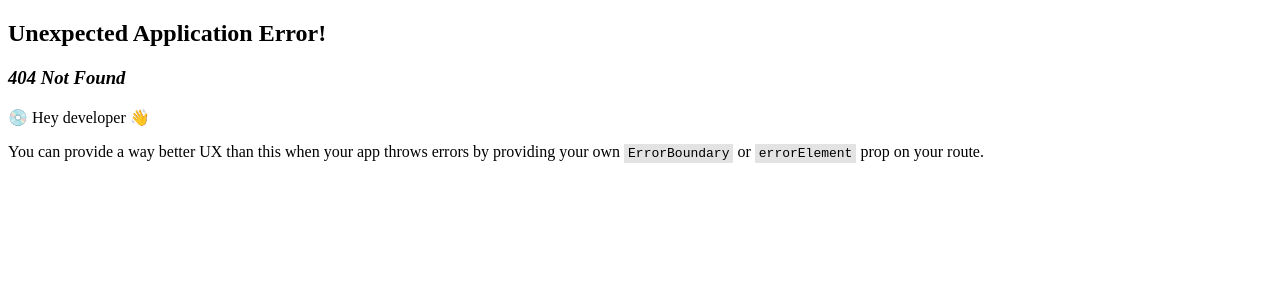
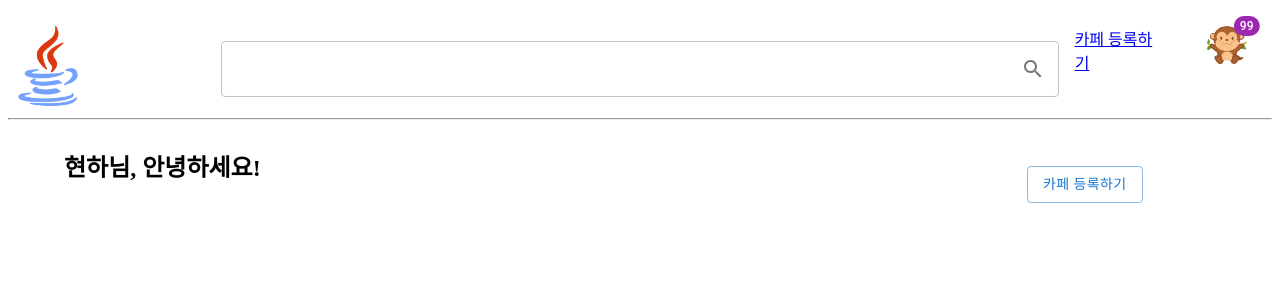
Before and after one commit to DHS-MSA/cafe_review_web, a React (Create React App) app: page /registration in a window 1280 px wide. Before the commit this address had no page. Shown: the top 300 px of the page. Built offline with nearby package versions, Linux system fonts and the light colour scheme.

Commit message:
카페 등록 페이지 추가

```diff
--- a/package.json
+++ b/package.json
@@ -23,6 +23,7 @@
     "react-dom": "^18.2.0",
     "react-router-dom": "^6.4.4",
     "react-scripts": "5.0.1",
+    "styled-components": "^5.3.6",
     "typescript": "^4.4.2",
     "web-vitals": "^2.1.0"
   },
--- a/src/components/layout/Header.tsx
+++ b/src/components/layout/Header.tsx
@@ -6,6 +6,7 @@ import {
     OutlinedInput,
 } from "@mui/material";
 import SearchIcon from "@mui/icons-material/Search";
+import { Link } from "react-router-dom";
 
 /**
  * @description 헤더 컴포넌트
@@ -32,7 +33,9 @@ function Header() {
                     }
                 />
             </Grid>
-            <Grid item xs={1}></Grid>
+            <Grid item xs={1}>
+                <Link to="/registration">카페 등록하기</Link>
+            </Grid>
             <Grid item xs={1} container justifyContent="center">
                 <Badge color="secondary" badgeContent={99} showZero>
                     <Avatar alt="Remy Sharp" src="images/monkey.png" />
--- a/src/components/pages/CafeInfo.tsx
+++ b/src/components/pages/CafeInfo.tsx
@@ -11,9 +11,6 @@ import LinkMui from "@mui/joy/Link";
 import Favorite from "@mui/icons-material/Favorite";
 import Visibility from "@mui/icons-material/Visibility";
 import CreateNewFolder from "@mui/icons-material/CreateNewFolder";
-import { shadows } from "@mui/system";
-
-import { Link } from "react-router-dom";
 
 type Props = {
     name: string;
--- /dev/null
+++ b/src/components/pages/Registration.tsx
@@ -0,0 +1,31 @@
+import Header from "@/components/layout/Header";
+import { Button, Container, Grid } from "@mui/material";
+
+function Registration() {
+    return (
+        <>
+            <Header />
+            <hr />
+            <Container fixed>
+                <Grid container spacing={3}>
+                    <Grid item xs="auto">
+                        <h2>현하님, 안녕하세요!</h2>
+                    </Grid>
+                    <Grid item xs={6}></Grid>
+                    <Grid
+                        item
+                        xs={3}
+                        mt="20px"
+                        display="flex"
+                        justifyContent="flex-end"
+                        alignItems="flex-end"
+                    >
+                        <Button variant="outlined">카페 등록하기</Button>
+                    </Grid>
+                </Grid>
+            </Container>
+        </>
+    );
+}
+
+export default Registration;
--- a/src/router.js
+++ b/src/router.js
@@ -1,6 +1,7 @@
 import { createBrowserRouter } from "react-router-dom";
 
 import CafeInfoDetail from "@/components/pages/CafeInfoDetail";
+import Registration from "@/components/pages/Registration";
 import App from "@/App";
 
 /**
@@ -16,6 +17,10 @@ const router = createBrowserRouter([
         path: "/cafeDetail/:infoId",
         element: <CafeInfoDetail />,
     },
+    {
+        path: "/registration",
+        element: <Registration />,
+    },
 ]);
 
 export default router;
```
Also changed, not shown: 1 other file (tests, documents, lock files or other folders).
